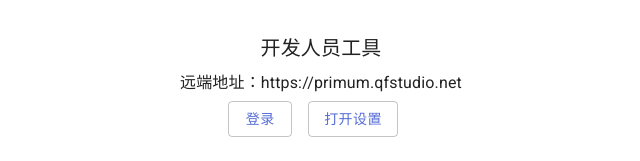
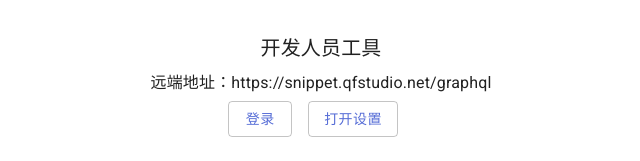
Before and after one commit to lightyears1998/snippet-flow, a Next.js app in the folder frontend/: page / in a window 1280 px wide. Shown: the top 161 px of the page, without its empty margins (319-959 px from the left). Built offline with nearby package versions, Linux system fonts and the light colour scheme; no server answers.

Commit message:
fix: modify remote url

```diff
--- a/frontend/src/components/Post/Post.tsx
+++ b/frontend/src/components/Post/Post.tsx
@@ -27,7 +27,7 @@ export const Post = ({ postId, level = 0 }: PostProps) => {
   }
 
   if (level > 5) {
-    return <p><a href={`/post/${postId}`}>Open post in new tab.</a></p>;
+    return <p><a href={`/post/${postId}`}>Open Post in a new tab.</a></p>;
   }
 
   const post = data.post;
--- a/frontend/src/pages/_app.tsx
+++ b/frontend/src/pages/_app.tsx
@@ -12,8 +12,10 @@ import {
   ConfigKey, getConfig, saveConfig
 } from "../lib/config";
 
+const defaultServerUri = "https://snippet.qfstudio.net/graphql";
+
 const apolloClientSettings: ApolloClientOptions<NormalizedCacheObject> = {
-  uri: "https://primum.qfstudio.net/graphql",
+  uri: defaultServerUri,
   cache: new InMemoryCache(),
   credentials: "include"
 };
@@ -28,7 +30,7 @@ export default function MyApp(props: AppProps): JSX.Element {
     }
   }, []);
 
-  const [apolloClient, setApolloClient] = React.useState(new ApolloClient(apolloClientSettings));
+  const [apolloClient, setApolloClient] = React.useState<ApolloClient<NormalizedCacheObject>>(null);
 
   React.useEffect(() => {
     const uri = String(getConfig(ConfigKey.SERVER_URL));
@@ -36,7 +38,7 @@ export default function MyApp(props: AppProps): JSX.Element {
       Object.assign(apolloClientSettings, { uri });
       setApolloClient(new ApolloClient(apolloClientSettings));
     } else {
-      const defaultUri = "https://primum.qfstudio.net/graphql";
+      const defaultUri = defaultServerUri;
       saveConfig(ConfigKey.SERVER_URL, defaultUri);
     }
   }, []);
@@ -50,9 +52,11 @@ export default function MyApp(props: AppProps): JSX.Element {
       </Head>
       <ThemeProvider theme={theme}>
         <CssBaseline />
-        <ApolloProvider client={apolloClient}>
-          <Component {...pageProps} />
-        </ApolloProvider>
+        {
+          apolloClient && <ApolloProvider client={apolloClient}>
+            <Component {...pageProps} />
+          </ApolloProvider>
+        }
       </ThemeProvider>
     </React.Fragment>
   );
--- a/frontend/src/pages/index.tsx
+++ b/frontend/src/pages/index.tsx
@@ -27,7 +27,7 @@ const useStyles = makeStyles((theme) =>
 export default function HomePage(): JSX.Element {
   const classes = useStyles({});
 
-  const [remoteUrl, setRemoteUrl] = useState("https://primum.qfstudio.net");
+  const [remoteUrl, setRemoteUrl] = useState("https://snippet.qfstudio.net/graphql");
   const [user, setUser] = useState<User>(null);
 
   useEffect(() => {
```
